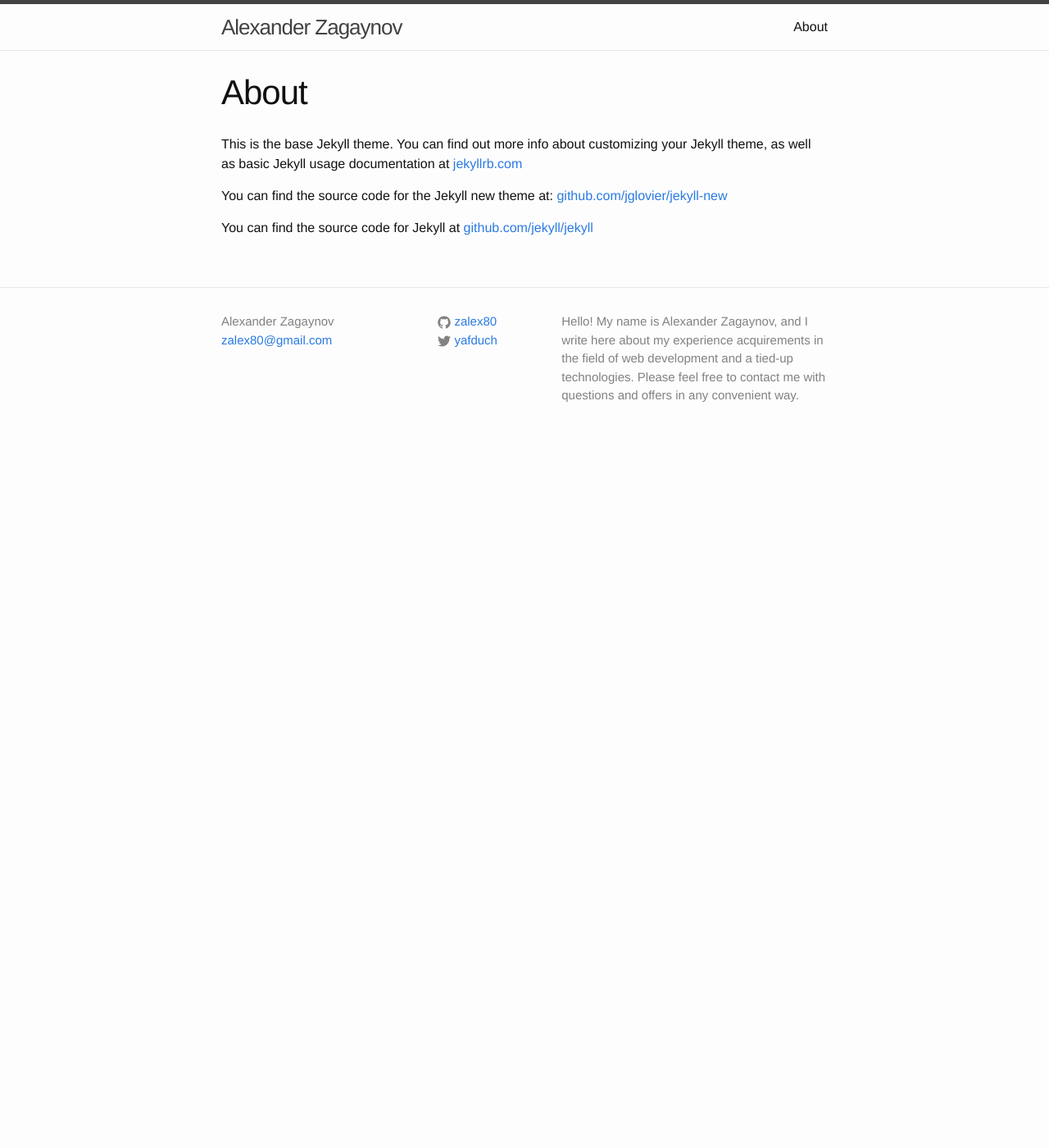
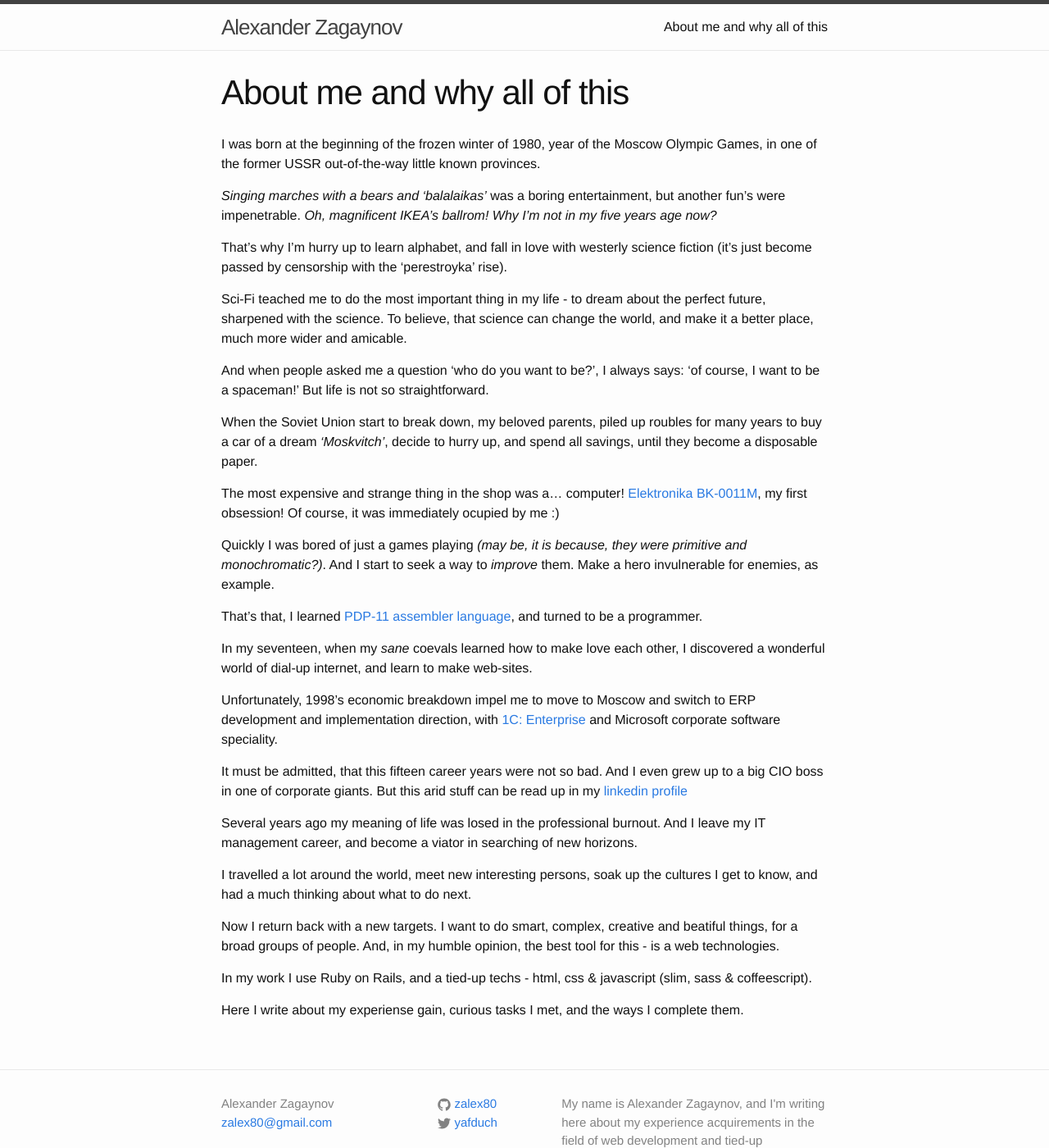
Before and after one commit to AlexanderZagaynov/AlexanderZagaynov.github.io, a Jekyll site: the page built from about.md, in a window 1280 px wide and 1400 px high. Shown: the whole window at 82% size. Built offline with Jekyll 4.4.1, drawn with Linux system fonts in a browser that asks for light colours; some of the changed text lies outside the part shown.

Commit message:
about page changed

```diff
--- a/_config.yml
+++ b/_config.yml
@@ -1,8 +1,8 @@
 title: Alexander Zagaynov
 email: zalex80@gmail.com
 description: >
-  Hello! My name is Alexander Zagaynov, and I write here about my experience
-  acquirements in the field of web development and a tied-up technologies.
+  My name is Alexander Zagaynov, and I'm writing here about my experience
+  acquirements in the field of web development and tied-up technologies.
   Please feel free to contact me with questions and offers in any convenient way.
 
 url: http://alexanderzagaynov.com
--- a/about.md
+++ b/about.md
@@ -1,10 +1,38 @@
 ---
-title: About
+title: About me and why all of this
 permalink: /about/
 ---
 
-This is the base Jekyll theme. You can find out more info about customizing your Jekyll theme, as well as basic Jekyll usage documentation at [jekyllrb.com](http://jekyllrb.com/)
+I was born at the beginning of the frozen winter of 1980, year of the Moscow Olympic Games, in one of the former USSR out-of-the-way little known provinces.
 
-You can find the source code for the Jekyll new theme at: [github.com/jglovier/jekyll-new](https://github.com/jglovier/jekyll-new)
+*Singing marches with a bears and 'balalaikas'* was a boring entertainment, but another fun's were impenetrable. *Oh, magnificent IKEA's ballrom! Why I'm not in my five years age now?*
 
-You can find the source code for Jekyll at [github.com/jekyll/jekyll](https://github.com/jekyll/jekyll)
+That's why I'm hurry up to learn alphabet, and fall in love with westerly science fiction (it's just become passed by censorship with the 'perestroyka' rise).
+
+Sci-Fi teached me to do the most important thing in my life - to dream about the perfect future, sharpened with the science. To believe, that science can change the world, and make it a better place, much more wider and amicable.
+
+And when people asked me a question 'who do you want to be?', I always says: 'of course, I want to be a spaceman!' But life is not so straightforward.
+
+When the Soviet Union start to break down, my beloved parents, piled up roubles for many years to buy a car of a dream *'Moskvitch'*, decide to hurry up, and spend all savings, until they become a disposable paper.
+
+The most expensive and strange thing in the shop was a... computer! [Elektronika BK-0011M](https://en.wikipedia.org/wiki/Electronika_BK), my first obsession! Of course, it was immediately ocupied by me :)
+
+Quickly I was bored of just a games playing *(may be, it is because, they were primitive and monochromatic?)*. And I start to seek a way to *improve* them. Make a hero invulnerable for enemies, as example.
+
+That's that, I learned [PDP-11 assembler language](https://en.wikipedia.org/wiki/PDP-11_architecture), and turned to be a programmer.
+
+In my seventeen, when my *sane* coevals learned how to make love each other, I discovered a wonderful world of dial-up internet, and learn to make web-sites.
+
+Unfortunately, 1998's economic breakdown impel me to move to Moscow and switch to ERP development and implementation direction, with [1C:&nbsp;Enterprise](http://1c-dn.com/1c_enterprise/what_is_1c_enterprise/) and Microsoft corporate software speciality.
+
+It must be admitted, that this fifteen career years were not so bad. And I even grew up to a big CIO boss in one of corporate giants. But this arid stuff can be read up in my [linkedin profile](https://www.linkedin.com/in/zalex80)
+
+Several years ago my meaning of life was losed in the professional burnout. And I leave my IT management career, and become a viator in searching of new horizons.
+
+I travelled a lot around the world, meet new interesting persons, soak up the cultures I get to know, and had a much thinking about what to do next.
+
+Now I return back with a new targets. I want to do smart, complex, creative and beatiful things, for a broad groups of people. And, in my humble opinion, the best tool for this - is a web technologies.
+
+In my work I use Ruby on Rails, and a tied-up techs - html, css & javascript (slim, sass & coffeescript).
+
+Here I write about my experiense gain, curious tasks I met, and the ways I complete them.
```
